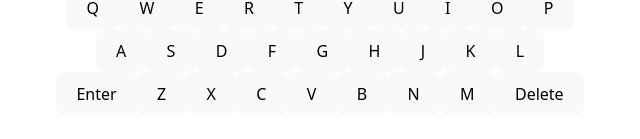
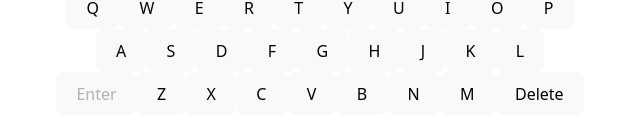
Before and after one commit to hinyuen/wordle-hin, a React (Vite) app in the folder client/my-app/: page / in a window 1280 px wide. Shown: the part 549-688 px from the top of the page, without its empty margins (320-960 px from the left). Built offline with nearby package versions, Linux system fonts and the light colour scheme.

Commit message:
restructured component, move logic from App to MainBoard

```diff
--- a/client/my-app/src/App.jsx
+++ b/client/my-app/src/App.jsx
@@ -1,89 +1,10 @@
 import './App.css';
-import CharSelectionRow from './component/charSelectionRow/CharSelectionRow';
-import KeyBoard from './component/keyboard/Keyboard';
-import { useImmer } from 'use-immer';
-import { useState } from 'react';
-
-const BASE_ANSWER = ['HELLO', 'WORLD', 'QUITE', 'FANCY', 'FRESH', 'PANIC', 'CRAZY', 'BUGGY', 'SCARE'];
-export const LETTER_LIMIT = 5;
-const BASE_ATTEMPTS = 5;
-
-const BASE_ATTEMPT_OBJ = {
-    selection: ['', '', '', '', ''],
-    isSubmit: false,
-};
-
-const initialAttemptList = Array.from({ length: BASE_ATTEMPTS }, () => ({
-    ...BASE_ATTEMPT_OBJ,
-}));
+import MainBoard from './component/mainboard/MainBorad';
 
 function App() {
-    // const [attempts, setAttempts] = useState(BASE_ATTEMPTS);
-    const [answer, setAnswer] = useState(BASE_ANSWER[Math.floor(Math.random() * BASE_ANSWER.length)]);
-    const [attemptList, setAttemptList] = useImmer(initialAttemptList);
-    // console.log(setAnswer);
-
-    console.log('attemptList', attemptList);
-
-    const findFirstUnSubmitted = (attemptList = []) => {
-        const index = attemptList.findIndex((attempt) => !attempt.isSubmit);
-        return index;
-    };
-
-    const findFirstEmptySelection = (selection = []) => {
-        const index = selection.findIndex((item) => !item);
-        return index;
-    };
-
-    const deleteKey = () => {
-        const unSubmittedIndex = findFirstUnSubmitted(attemptList);
-        if (unSubmittedIndex === -1) return;
-        const att = attemptList[unSubmittedIndex];
-        const cloned = structuredClone(att.selection);
-        let indexToRemove = -1;
-        for (let index = 0; index < cloned.length; index++) {
-            const lastElement = cloned[cloned.length - index - 1];
-            indexToRemove = cloned.length - index - 1;
-            if (lastElement !== '') {
-                break;
-            }
-        }
-        if (indexToRemove === -1) return;
-        setAttemptList((draft) => {
-            draft[unSubmittedIndex].selection[indexToRemove] = '';
-        });
-    };
-
-    const insertKey = (key) => {
-        console.log('Inserting key', key);
-        const unSubmittedIndex = findFirstUnSubmitted(attemptList);
-        console.log('Unsubmitted index is', unSubmittedIndex);
-        if (unSubmittedIndex === -1) return;
-        setAttemptList((draft) => {
-            const att = draft[unSubmittedIndex];
-            console.log('Current att is', att);
-            const firstEmptyIndex = findFirstEmptySelection(att.selection);
-            if (firstEmptyIndex === -1) return;
-            draft[unSubmittedIndex].selection[firstEmptyIndex] = key;
-        });
-    };
-
-    // console.log('Answer is', answer);
-
     return (
         <Background>
-            <h1>Hin's Wordle</h1>
-            <div style={{ marginBottom: '1rem' }}>
-                {attemptList.map((attempt, idx) => {
-                    return <CharSelectionRow key={`attempt-${idx}`} selections={attempt.selection} />;
-                })}
-            </div>
-            <KeyBoard
-                deleteKey={deleteKey}
-                onClick={(key) => {
-                    insertKey(key);
-                }}
-            />
+            <MainBoard />
         </Background>
     );
 }
--- a/client/my-app/src/component/key/Key.tsx
+++ b/client/my-app/src/component/key/Key.tsx
@@ -4,9 +4,14 @@ type KeyProps = {
     // other props here if needed
     children: React.ReactNode;
     onClick?: () => void;
+    disabled?: boolean;
 };
-const Key = ({ children, onClick }: KeyProps) => {
-    return <button onClick={onClick}>{children}</button>;
+const Key = ({ children, onClick, disabled = false }: KeyProps) => {
+    return (
+        <button onClick={onClick} disabled={disabled}>
+            {children}
+        </button>
+    );
 };
 
 export default Key;
--- a/client/my-app/src/component/keyboard/Keyboard.tsx
+++ b/client/my-app/src/component/keyboard/Keyboard.tsx
@@ -5,31 +5,36 @@ const secondRow = ['A', 'S', 'D', 'F', 'G', 'H', 'J', 'K', 'L'];
 const thirdRow = ['Z', 'X', 'C', 'V', 'B', 'N', 'M'];
 
 type KeyBoardProps = {
-    onClick: (key: string) => void;
+    insertKey: (key: string) => void;
     deleteKey: () => void;
+    onSubmit: () => void;
+    enableSubmit: boolean;
+    answer: string;
 };
 
-const KeyBoard = ({ onClick, deleteKey }: KeyBoardProps) => {
+const KeyBoard = ({ insertKey, deleteKey, onSubmit, enableSubmit, answer }: KeyBoardProps) => {
     return (
         <div>
             <div style={{ display: 'flex', justifyContent: 'center' }}>
                 {firstRow.map((key) => (
-                    <Key key={key} onClick={() => onClick(key)}>
+                    <Key key={key} onClick={() => insertKey(key)}>
                         {key}
                     </Key>
                 ))}
             </div>
             <div style={{ display: 'flex', justifyContent: 'center' }}>
                 {secondRow.map((key) => (
-                    <Key key={key} onClick={() => onClick(key)}>
+                    <Key key={key} onClick={() => insertKey(key)}>
                         {key}
                     </Key>
                 ))}
             </div>
             <div style={{ display: 'flex', justifyContent: 'center' }}>
-                <Key key="Enter">Enter</Key>
+                <Key key="Enter" onClick={onSubmit} disabled={!enableSubmit}>
+                    Enter
+                </Key>
                 {thirdRow.map((key) => (
-                    <Key key={key} onClick={() => onClick(key)}>
+                    <Key key={key} onClick={() => insertKey(key)}>
                         {key}
                     </Key>
                 ))}
--- /dev/null
+++ b/client/my-app/src/component/mainboard/MainBorad.tsx
@@ -0,0 +1,100 @@
+import { useMemo, useState } from 'react';
+import { useImmer } from 'use-immer';
+import CharSelectionRow from '../charSelectionRow/CharSelectionRow';
+import KeyBoard from '../keyboard/Keyboard';
+
+const BASE_ANSWER = ['HELLO', 'WORLD', 'QUITE', 'FANCY', 'FRESH', 'PANIC', 'CRAZY', 'BUGGY', 'SCARE'];
+export const LETTER_LIMIT = 5;
+const BASE_ATTEMPTS = 5;
+
+const ResultType = {
+    HIT: 'HIT',
+    MISS: 'MISS',
+    PRESENT: 'PRESENT',
+};
+
+const BASE_LETTER_DATA = {
+    letter: '',
+    type: '',
+};
+
+const BASE_ATTEMPT_OBJ = {
+    selection: ['', '', '', '', ''],
+    isSubmit: false,
+};
+const initialAttemptList = Array.from({ length: BASE_ATTEMPTS }, () => ({
+    ...BASE_ATTEMPT_OBJ,
+}));
+const MainBoard = () => {
+    const [answer, setAnswer] = useState<string>(BASE_ANSWER[Math.floor(Math.random() * BASE_ANSWER.length)]);
+    const [attemptList, setAttemptList] = useImmer<typeof initialAttemptList>(initialAttemptList);
+    const findFirstUnSubmitted = (attemptList: typeof initialAttemptList = []) => {
+        const index = attemptList.findIndex((attempt) => !attempt.isSubmit);
+        return index;
+    };
+
+    const findFirstEmptySelection = (selection: string[] = []) => {
+        const index = selection.findIndex((item) => !item);
+        return index;
+    };
+
+    const deleteKey = () => {
+        const unSubmittedIndex = findFirstUnSubmitted(attemptList);
+        if (unSubmittedIndex === -1) return;
+        const att = attemptList[unSubmittedIndex];
+        const cloned = structuredClone(att.selection);
+        let indexToRemove = -1;
+        for (let index = 0; index < cloned.length; index++) {
+            const lastElement = cloned[cloned.length - index - 1];
+            indexToRemove = cloned.length - index - 1;
+            if (lastElement !== '') {
+                break;
+            }
+        }
+        if (indexToRemove === -1) return;
+        setAttemptList((draft) => {
+            draft[unSubmittedIndex].selection[indexToRemove] = '';
+        });
+    };
+
+    const insertKey = (key) => {
+        console.log('Inserting key', key);
+        const unSubmittedIndex = findFirstUnSubmitted(attemptList);
+        console.log('Unsubmitted index is', unSubmittedIndex);
+        if (unSubmittedIndex === -1) return;
+        const att = attemptList[unSubmittedIndex];
+        const firstEmptyIndex = findFirstEmptySelection(att.selection);
+        if (firstEmptyIndex === -1) return;
+        setAttemptList((draft) => {
+            draft[unSubmittedIndex].selection[firstEmptyIndex] = key;
+        });
+    };
+
+    const enableSubmit = useMemo(() => {
+        const unSubmittedIndex = findFirstUnSubmitted(attemptList);
+        if (unSubmittedIndex === -1) return false;
+        const att = attemptList[unSubmittedIndex];
+        return att.selection.every((item) => item);
+    }, [attemptList]);
+    return (
+        <>
+            <h1>Hin's Wordle</h1>
+            <div style={{ marginBottom: '1rem' }}>
+                {attemptList.map((attempt, idx) => {
+                    return <CharSelectionRow key={`attempt-${idx}`} selections={attempt.selection} />;
+                })}
+            </div>
+            <KeyBoard
+                deleteKey={deleteKey}
+                insertKey={(key) => {
+                    insertKey(key);
+                }}
+                enableSubmit={enableSubmit}
+                answer={answer}
+                onSubmit={() => console.log('submit')}
+            />
+        </>
+    );
+};
+
+export default MainBoard;
```
